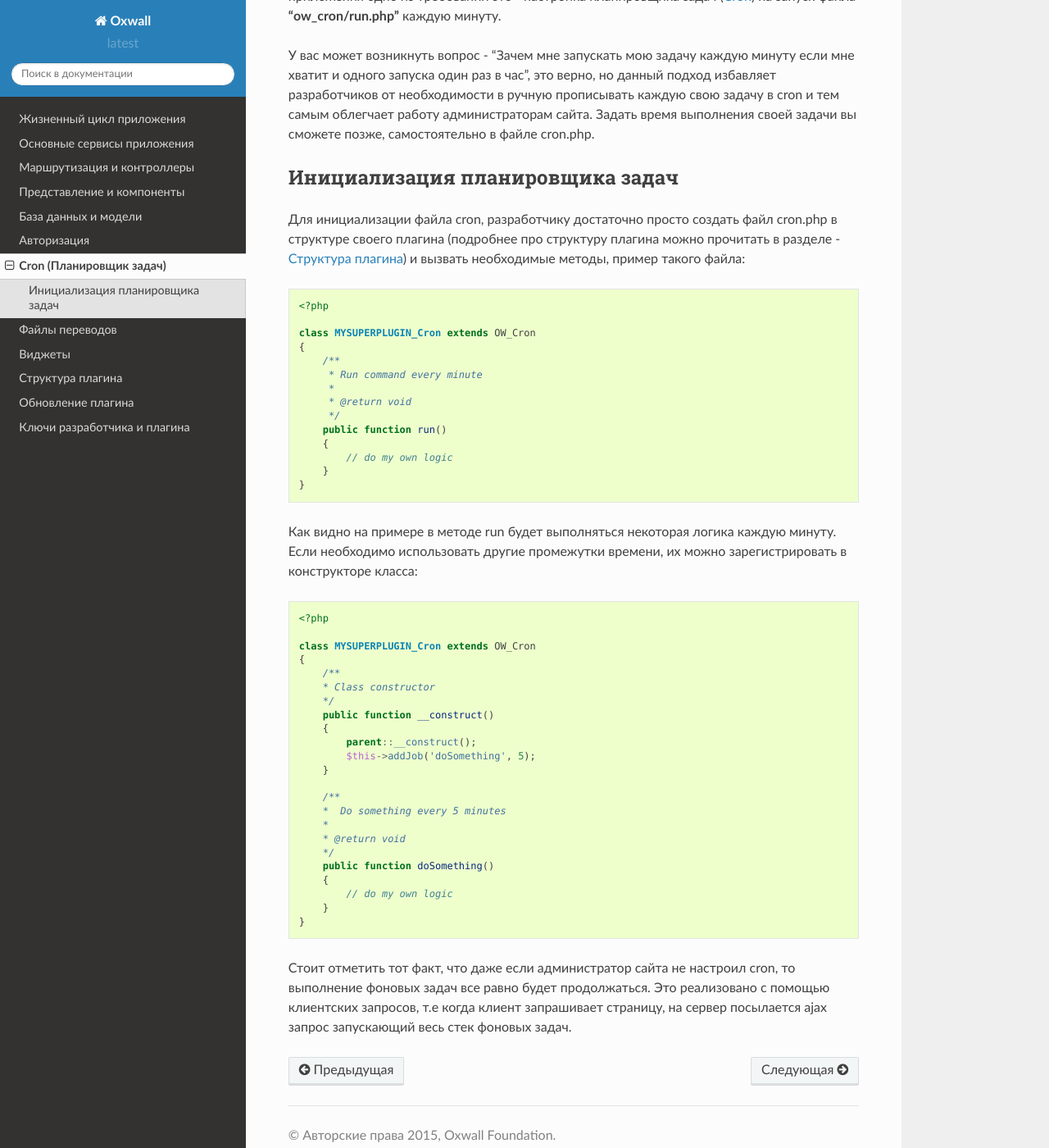
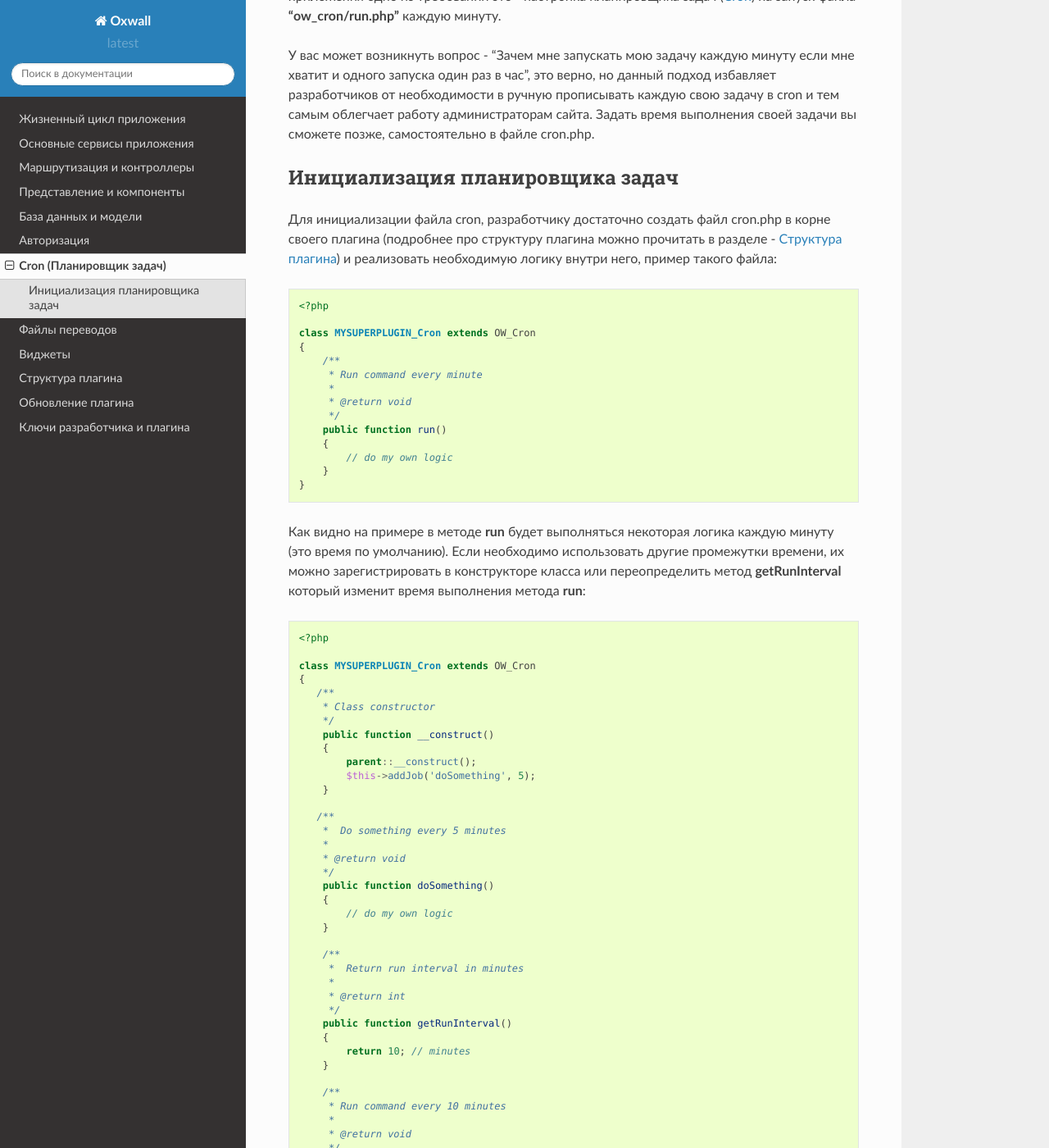
Before and after one commit to oxwall/docs-tech-ru, a Sphinx documentation site: the page built from docs/source/cron.rst, in a window 1280 px wide and 1400 px high, scrolled down 248 px. Shown: the whole window at 82% size. Built offline with Sphinx 7.4.7 and the Read the Docs theme 2.0.0, drawn with Linux system fonts in a browser that asks for light colours; some of the changed text lies outside the part shown.

Commit message:
a few changes

```diff
--- a/docs/source/cron.rst
+++ b/docs/source/cron.rst
@@ -15,8 +15,8 @@ Cron (Планировщик задач)
 Инициализация планировщика задач
 --------------------------------
 
-Для инициализации файла cron, разработчику достаточно просто создать файл cron.php в структуре своего плагина
-(подробнее про структуру плагина можно прочитать в разделе - :ref:`plugin-structure-label`) и вызвать необходимые методы, пример такого файла:
+Для инициализации файла cron, разработчику достаточно создать файл cron.php в корне своего плагина
+(подробнее про структуру плагина можно прочитать в разделе - :ref:`plugin-structure-label`) и реализовать необходимую логику внутри него, пример такого файла:
 
 .. code-block:: php
 
@@ -36,8 +36,9 @@ Cron (Планировщик задач)
     }
 
 
-Как видно на примере в методе run будет выполняться некоторая логика каждую минуту.
-Если необходимо использовать другие промежутки времени, их можно зарегистрировать в конструкторе класса:
+Как видно на примере в методе **run** будет выполняться некоторая логика каждую минуту (это время по умолчанию).
+Если необходимо использовать другие промежутки времени, их можно зарегистрировать в конструкторе класса или переопределить
+метод **getRunInterval** который изменит время выполнения метода **run**:
 
 .. code-block:: php
 
@@ -45,7 +46,7 @@ Cron (Планировщик задач)
 
     class MYSUPERPLUGIN_Cron extends OW_Cron
     {
-        /**
+       /**
         * Class constructor
         */
         public function __construct()
@@ -54,7 +55,7 @@ Cron (Планировщик задач)
             $this->addJob('doSomething', 5);
         }
 
-        /**
+       /**
         *  Do something every 5 minutes
         *
         * @return void
@@ -63,6 +64,26 @@ Cron (Планировщик задач)
         {
             // do my own logic
         }
+
+        /**
+         *  Return run interval in minutes
+         *
+         * @return int
+         */
+        public function getRunInterval()
+        {
+            return 10; // minutes
+        }
+
+        /**
+         * Run command every 10 minutes
+         *
+         * @return void
+         */
+        public function run()
+        {
+            // do my another own logic
+        }
     }
 
 Стоит отметить тот факт, что даже если администратор сайта не настроил cron, то выполнение фоновых задач все равно будет продолжаться.
```
